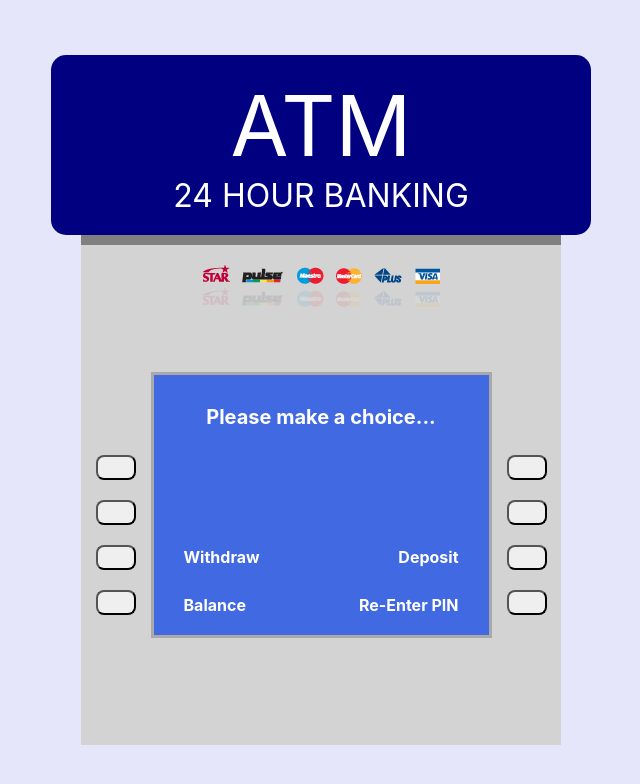
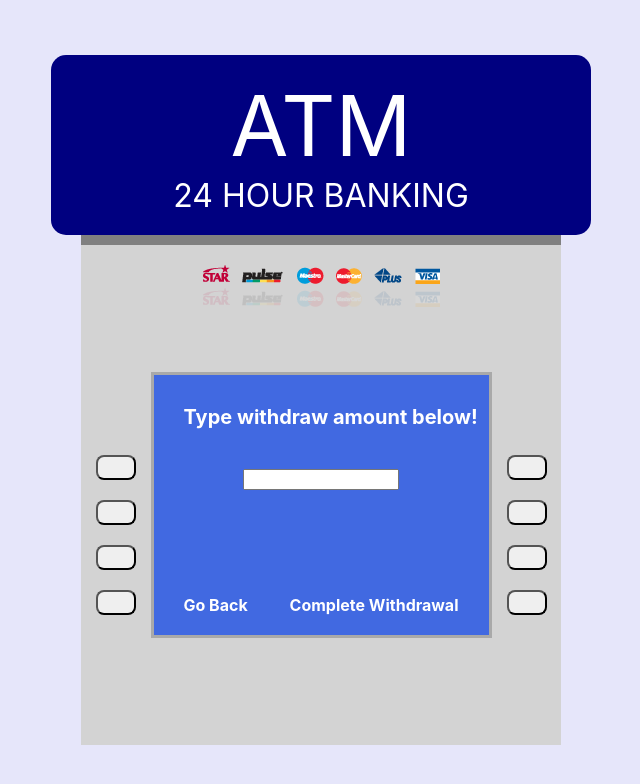
Before and after one commit to Rollinsa/stickguygame, a React (Create React App) app in the folder ui/: page / in a window 1280 px wide. Both pictures are taken after a click on the button 434 px from the left and 557 px from the top of the page. Shown: the top 784 px of the page, without its empty margins (319-959 px from the left). Built offline with nearby package versions, Linux system fonts and the light colour scheme.

Commit message:
Adds functionality for withdraw, ui and server. Refactors deposit logic a pit to generalize to work better with withdraw

```diff
--- a/ui/src/atm/AtmBottom.js
+++ b/ui/src/atm/AtmBottom.js
@@ -34,11 +34,55 @@ export default class AtmBottom extends Component {
 		}
 	}
 
+	async alterBalance(type) {
+		const amount = parseFloat(document.getElementById(type).value);
+
+		if (isNaN(amount) || amount <= 0) {
+			console.log(`User input an invalid number for a ${type}.`);
+			alert("You must input a valid, non-negative number!");
+			document.getElementById(type).value = "";
+		} else {
+			console.log(`User input valid number of ${amount}. Doing a ${type} now...`);
+			const res = await fetch(`/atm/${type}`, {
+				method: 'POST',
+				headers: {
+					'Content-Type': 'application/json'
+				},
+				body: JSON.stringify({
+					[type]: amount
+				})
+			});
+			const body = await res.json();
+
+			if (res.status === 403) {
+				console.log(body.message);
+				alert(body.message);
+				document.getElementById(type).value = "";
+			} else {
+				if (res.status !== 200) {
+					console.error(`Error doing ${type} of $${amount}: ${body.message}`);
+					throw Error(body.message);
+				}
+				console.log(`User has a new balance of ${body.balance}`);
+				this.buttonCallbacks["Balance"](true);
+			}
+		}
+	}
+
 	buttonCallbacks = {
-		"Withdraw": () => null,
-		"Balance": (fromDeposit) => {
+		"Withdraw": () => {
 			this.setState({
-				instructions: `Your ${fromDeposit ? 'new ' : ''}balance is below!`,
+				instructions: "Type withdraw amount below!",
+				topLeftButton: "",
+				bottomLeftButton: "Go Back",
+				topRightButton: "",
+				bottomRightButton: "Complete Withdrawal",
+				buttonClicked: "Withdraw",
+			});
+		},
+		"Balance": (newBalance) => {
+			this.setState({
+				instructions: `Your ${newBalance ? 'new ' : ''}balance is below!`,
 				topLeftButton: "",
 				bottomLeftButton: "Go Back",
 				topRightButton: "",
@@ -60,34 +104,12 @@ export default class AtmBottom extends Component {
 		"Go Back": () => {
 			this.setState(this.initialState);
 		},
-		"Complete Deposit": async () => {
-			const depositAmount = parseFloat(document.getElementById('deposit').value);
-
-			if (isNaN(depositAmount) || depositAmount <= 0) {
-				console.log("User input an invalid number for a deposit.");
-				alert("You must input a valid, non-negative number!");
-				document.getElementById('deposit').value = "";
-			} else {
-				console.log(`User input valid number of ${depositAmount}. Depositing now...`);
-				const res = await fetch('/atm/deposit', {
-					method: 'POST',
-					headers: {
-						'Content-Type': 'application/json'
-					},
-					body: JSON.stringify({
-						deposit: depositAmount
-					})
-				});
-				const body = await res.json();
-
-				if (res.status !== 200) {
-					console.error(`Error depositing $${depositAmount}: ${body.message}`);
-					throw Error(body.message);
-				}
-				console.log(`User has a new balance of ${body.balance}`);
-				this.buttonCallbacks["Balance"](true);
-			}
+		"Complete Deposit": () => {
+			this.alterBalance('deposit');
 		},
+		"Complete Withdrawal": () => {
+			this.alterBalance('withdraw');
+		}
 	}
 
 	render() {
--- a/ui/src/atm/AtmScreen.css
+++ b/ui/src/atm/AtmScreen.css
@@ -1,7 +1,7 @@
 .AtmScreen {
 	margin: 15px;
 	background-color: royalblue;
-	min-width: 275px;
+	width: 275px;
 	height: 200px;
 	border: solid;
 	padding: 30px;
@@ -27,6 +27,7 @@
 	cursor: default;
 }
 .instructions {
+	white-space: nowrap;
 	cursor: default;
 }
 
@@ -47,3 +48,14 @@
 	resize: none;
 	width: 150px;
 }
+
+#withdraw {
+	position: absolute;
+	margin-top: 40px;
+	margin-left: auto;
+	margin-right: auto;
+	left: 0;
+	right: 0;
+	resize: none;
+	width: 150px;
+}
--- a/ui/src/atm/AtmScreen.js
+++ b/ui/src/atm/AtmScreen.js
@@ -18,6 +18,7 @@ export default class AtmScreen extends Component {
 				<div className="instructions">{instructions}</div>
 				{buttonClicked === "Balance" ? <div className="balance">{balance}</div> : null}
 				{buttonClicked === "Deposit" ? <textarea id="deposit" rows="1" cols="20"></textarea> : null}
+				{buttonClicked === "Withdraw" ? <textarea id="withdraw" rows="1" cols="20"></textarea> : null}
 				<div className="buttonDescriptors">
 					<div className="descriptor-row">
 						<span className="descriptor">{topLeftButton}</span>
```
Also changed, not shown: 1 other file (tests, documents, lock files or other folders).
